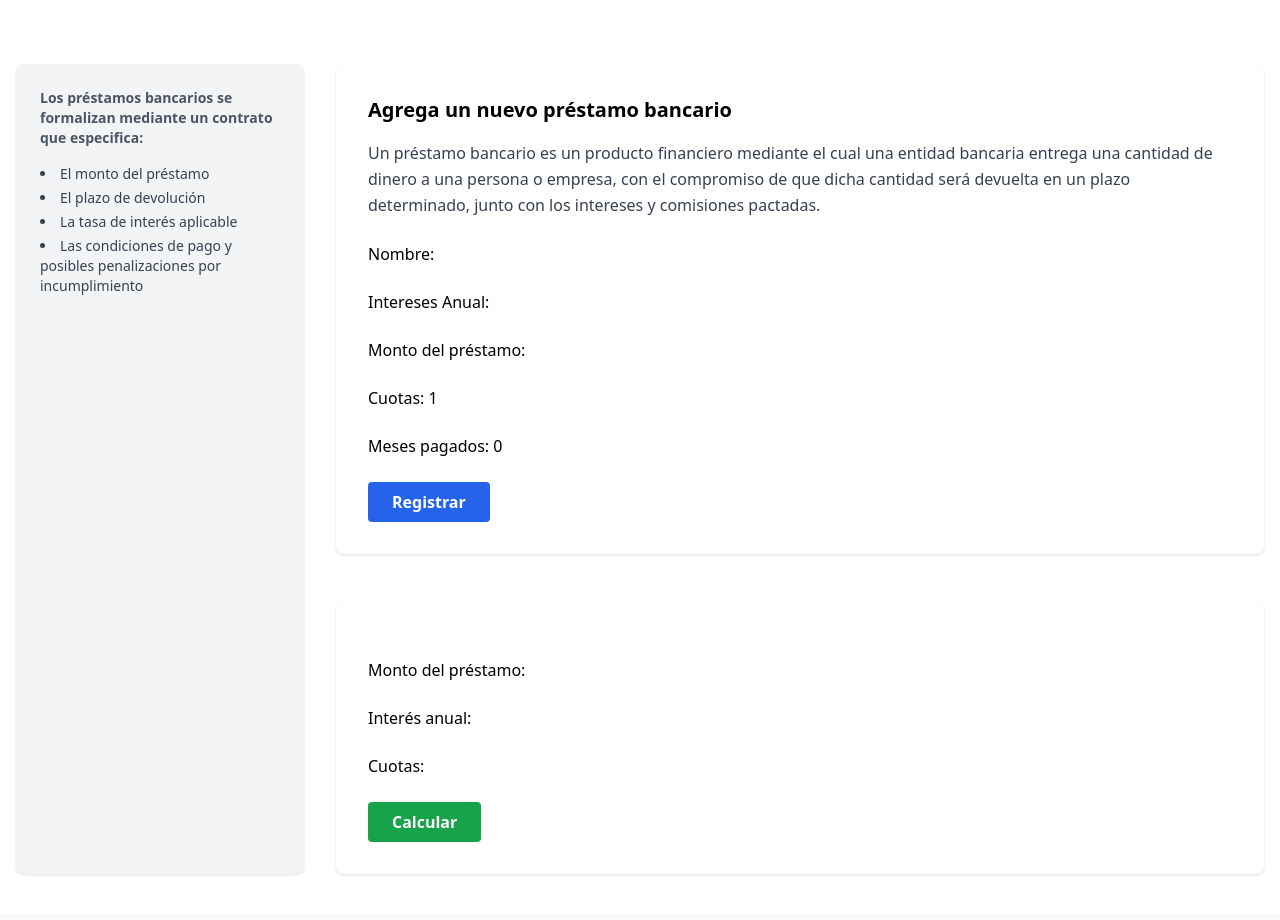
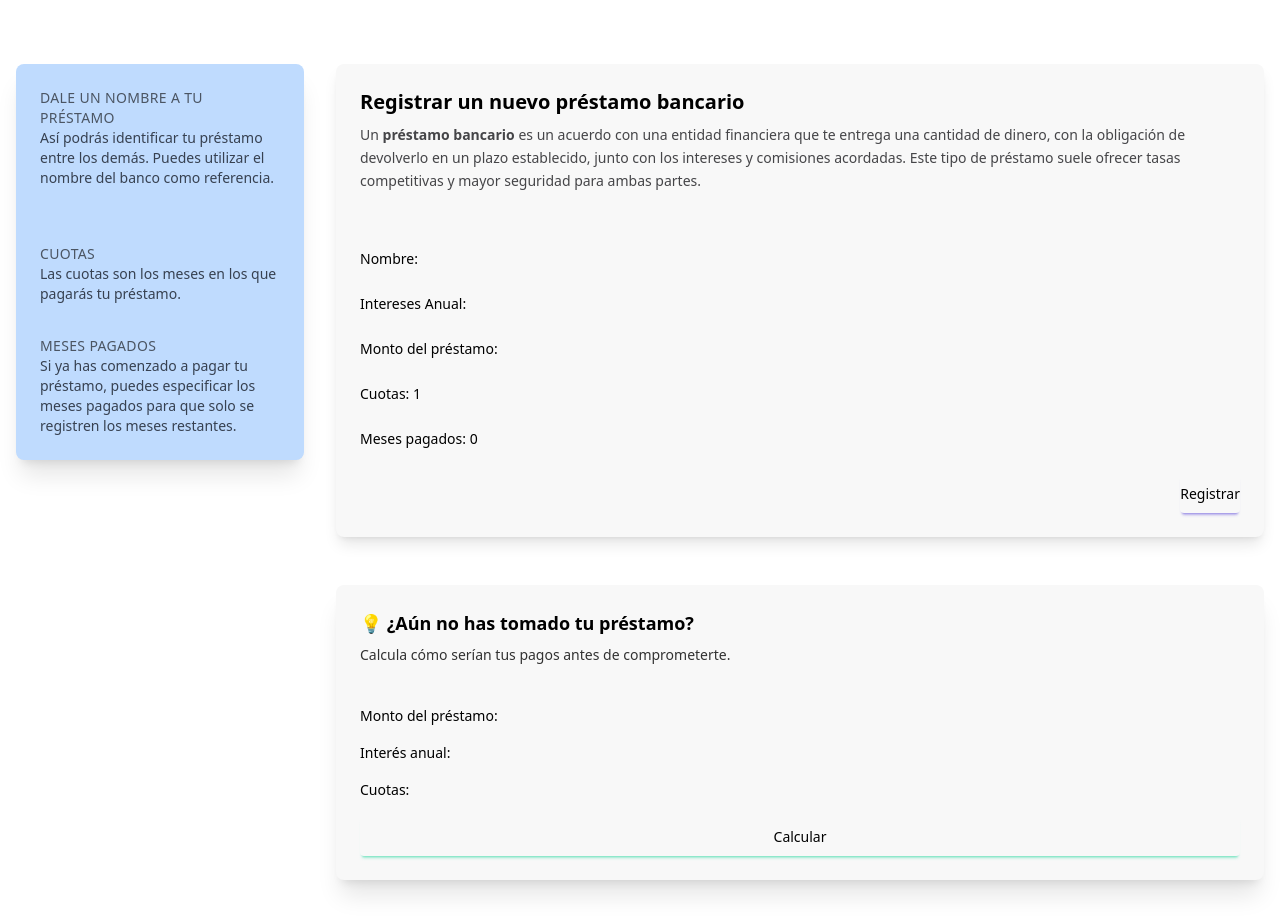
Before and after one commit to javierd23/Loan_app, a Django app: page /loan/bank/create in a window 1280 px wide. Shown: the part 100-1020 px from the top of the page. Before the commit the page ends 975 px from the top, so only its background shows below. Run offline with Django 5.2, Linux system fonts and the light colour scheme; the visitor is signed in with stand-in values (Sample User, id 1); style sheets or scripts are compiled from the project's sources; some libraries are stand-ins or nearby versions.

Commit message:
On this commit I added some setting to the detail view to the no bank loan and some info to the bank.

```diff
--- a/loan/templates/loan/bank_loan.html
+++ b/loan/templates/loan/bank_loan.html
@@ -20,94 +20,138 @@
 <div class="max-w-7xl mx-auto px-4 py-10 grid grid-cols-1 md:grid-cols-4 gap-8">
 
   <!-- Sidebar info -->
-  <aside class="md:col-span-1 dark:bg-gray-900 bg-gray-100 p-6 rounded-lg shadow">
-    <h4 class="text-gray-600 dark:text-white text-sm mb-4 font-semibold">
-      Los préstamos bancarios se formalizan mediante un contrato que especifica:
+  <aside class="md:col-span-1 transform hover:scale-[1.01]">
+    <div class="card bg-blue-200 dark:bg-gray-900 shadow-xl">
+      <div class="card-body space-y-6">
+
+        <!-- Nombre del préstamo -->
+        <div>
+          <h4 class="card-title text-sm uppercase tracking-wide text-gray-600 dark:text-white">
+            Dale un nombre a tu préstamo
           </h4>
-    <ul class="list-disc list-inside dark:text-gray-300 text-gray-700 space-y-1 text-sm">
-      <li>El monto del préstamo</li>
-      <li>El plazo de devolución</li>
-      <li>La tasa de interés aplicable</li>
-      <li>Las condiciones de pago y posibles penalizaciones por incumplimiento</li>
-    </ul>
+          <p class="text-gray-700 dark:text-gray-300 text-sm">
+            Así podrás identificar tu préstamo entre los demás. Puedes utilizar el nombre del banco como referencia.
+          </p>
+        </div>
+
+        <!-- Cuotas -->
+        <div>
+          <h4 class="card-title text-sm uppercase tracking-wide text-gray-600 dark:text-white">
+            Cuotas
+          </h4>
+          <p class="text-gray-700 dark:text-gray-300 text-sm">
+            Las cuotas son los meses en los que pagarás tu préstamo.
+          </p>
+        </div>
+
+        <!-- Meses pagados -->
+        <div>
+          <h4 class="card-title text-sm uppercase tracking-wide text-gray-600 dark:text-white">
+            Meses pagados
+          </h4>
+          <p class="text-gray-700 dark:text-gray-300 text-sm">
+            Si ya has comenzado a pagar tu préstamo, puedes especificar los meses pagados para que solo se registren los meses restantes.
+          </p>
+        </div>
+
+      </div>
+    </div>
   </aside>
 
   <!-- Main content -->
   <section class="md:col-span-3 space-y-12">
 
     <!-- Loan registration form -->
-    <div class="bg-white dark:bg-gray-900 p-8 rounded-lg shadow">
-      <h4 class="text-xl font-semibold mb-4">Agrega un nuevo préstamo bancario</h4>
-      <p class="mb-6 dark:text-gray-300  text-gray-700 leading-relaxed">
-        Un préstamo bancario es un producto financiero mediante el cual una entidad bancaria entrega una cantidad de dinero a una persona o empresa,
-        con el compromiso de que dicha cantidad será devuelta en un plazo determinado, junto con los intereses y comisiones pactadas.
+    <div class="card bg-base-200 dark:bg-gray-900 shadow-lg">
+      <div class="card-body">
+        <h4 class="card-title text-xl font-semibold">Registrar un nuevo préstamo bancario</h4>
+        <p class="mb-6 text-base-content/80 leading-relaxed">
+          Un <strong>préstamo bancario</strong> es un acuerdo con una entidad financiera que te entrega una cantidad de dinero,
+          con la obligación de devolverlo en un plazo establecido, junto con los intereses y comisiones acordadas.
+          Este tipo de préstamo suele ofrecer tasas competitivas y mayor seguridad para ambas partes.
         </p>
 
         <form action="{% url 'loan:create_bank' %}" method="POST" class="space-y-6">
           {% csrf_token %}
           {% if form_loan.non_field_errors %}
-          <div class="bg-red-100 text-red-700 p-4 rounded mb-4">
+            <div class="alert alert-error">
+              <span>
                 {% for error in form_loan.non_field_errors %}
-              <p>{{ error }}</p>
+                  {{ error }}
                 {% endfor %}
+              </span>
             </div>
           {% endif %}
           {{ form_loan|crispy }}
-        <button type="submit" name="loan-submit"
-          class="bg-blue-600 hover:bg-blue-700 text-white font-semibold py-2 px-6 rounded transition">
+          <div class="card-actions justify-end">
+            <button type="submit" name="loan-submit" class="btn btn-primary">
               Registrar
             </button>
+          </div>
         </form>
+      </div>
     </div>
 
     <!-- Calculator form -->
-    <div class="bg-white p-8 dark:bg-gray-900 rounded-lg shadow">
-      <form action="" method="POST" class="space-y-6">
+    <div class="card bg-base-200 dark:bg-base-300 shadow-xl">
+      <div class="card-body">
+        <h4 class="card-title text-lg font-bold">
+          💡 ¿Aún no has tomado tu préstamo?
+        </h4>
+        <p class="text-sm opacity-80">
+          Calcula cómo serían tus pagos antes de comprometerte.
+        </p>
+
+        <form action="" method="POST" class="space-y-4 mt-4">
           {% csrf_token %}
           {% if form.non_field_errors %}
-          <div class="bg-red-100 text-red-700 p-4 rounded mb-4">
+            <div class="alert alert-error shadow-lg">
+              <div>
+                <span>
                   {% for error in form.non_field_errors %}
-              <p>{{ error }}</p>
+                    {{ error }}
                   {% endfor %}
+                </span>
+              </div>
             </div>
           {% endif %}
-        {{ form|crispy}}
-        <button type="submit" name="calculator-submit"
-          class="bg-green-600 hover:bg-green-700 text-white font-semibold py-2 px-6 rounded transition">
+          {{ form|crispy }}
+
+          <button type="submit" name="calculator-submit" class="btn btn-success w-full">
             Calcular
           </button>
         </form>
 
         {% if result %}
-        <div class="mt-10 dark:bg-gray-800 bg-gray-50 p-6 rounded-lg shadow">
-          <h3 class="text-lg dark:text-white font-semibold mb-4">Resultado:</h3>
-          <p class="dark:text-white mb-6 text-gray-800">
-            La cuota mensual sería de:<br>
+          <div class="mt-8">
+            <h3 class="text-lg font-semibold mb-3">📊 Resultado</h3>
+            <p class="text-sm mb-4">
+              La cuota mensual sería de:
               <strong>${{ result.month_pay|floatformat:2 }}</strong><br>
-            Considerando un monto de <strong>${{ result.loan_amount_total|floatformat:2 }}</strong>
-            a una tasa de interés de <strong>{{ result.interest_rate }}%</strong>
-            por un plazo de <strong>{{ result.months }}</strong> meses.
+              Monto: <strong>${{ result.loan_amount_total|floatformat:2 }}</strong><br>
+              Tasa de interés: <strong>{{ result.interest_rate }}%</strong><br>
+              Plazo: <strong>{{ result.months }}</strong> meses
             </p>
 
-          <div class="dark:bg-gray-900 overflow-x-auto">
-            <table class="min-w-full divide-y divide-gray-300 bg-white rounded-lg">
-              <thead class="dark:text-white dark:bg-gray-900 bg-gray-100">
+            <div class="overflow-x-auto">
+              <table class="table table-zebra w-full">
+                <thead>
                   <tr>
-                  <th class="px-6 py-3 text-left text-xs font-medium text-gray-500 uppercase tracking-wider">Mes</th>
-                  <th class="px-6 py-3 text-left text-xs font-medium text-gray-500 uppercase tracking-wider">Pago</th>
-                  <th class="px-6 py-3 text-left text-xs font-medium text-gray-500 uppercase tracking-wider">Principal</th>
-                  <th class="px-6 py-3 text-left text-xs font-medium text-gray-500 uppercase tracking-wider">Interés</th>
-                  <th class="px-6 py-3 text-left text-xs font-medium text-gray-500 uppercase tracking-wider">Balance</th>
+                    <th>Mes</th>
+                    <th>Pago</th>
+                    <th>Principal</th>
+                    <th>Interés</th>
+                    <th>Balance</th>
                   </tr>
                 </thead>
-              <tbody class="divide-y dark:text-white divide-gray-200">
+                <tbody>
                   {% for row in result.schedule %}
-                <tr class="hover:bg-gray-50">
-                  <td class="px-6 py-3 whitespace-nowrap text-sm text-gray-900">{{ row.month }}</td>
-                  <td class="px-6 py-3 whitespace-nowrap text-sm text-gray-900">${{ row.monthly_payment }}</td>
-                  <td class="px-6 py-3 whitespace-nowrap text-sm text-gray-900">${{ row.principal }}</td>
-                  <td class="px-6 py-3 whitespace-nowrap text-sm text-gray-900">${{ row.interest }}</td>
-                  <td class="px-6 py-3 whitespace-nowrap text-sm text-gray-900">${{ row.remaining_balance }}</td>
+                  <tr>
+                    <td>{{ row.month }}</td>
+                    <td>${{ row.monthly_payment }}</td>
+                    <td>${{ row.principal }}</td>
+                    <td>${{ row.interest }}</td>
+                    <td>${{ row.remaining_balance }}</td>
                   </tr>
                   {% endfor %}
                 </tbody>
@@ -116,6 +160,7 @@
           </div>
         {% endif %}
       </div>
+    </div>
 
   </section>
 </div>
--- a/loan/templates/loan/register_loan.html
+++ b/loan/templates/loan/register_loan.html
@@ -5,7 +5,7 @@
 {% block content %}
 
 <div class="container  mx-auto px-4 py-12">
-  <div class="max-w-3xl  mx-auto bg-white dark:bg-gray-900 rounded-lg shadow p-8">
+  <div class="max-w-3xl  mx-auto bg-gray-200 dark:bg-gray-900 transform hover:scale-[1.01] rounded-lg shadow p-8">
     <h2 class="text-3xl flex justify-center font-bold dark:text-white mb-4 text-gray-800">Registra tu préstamo</h2>
     <p class="mb-6 flex justify-center dark:text-gray-400 text-gray-700">
       Te ayudamos a llevar el control de tus préstamos
```
Also changed, not shown: loan/templates/loan/banks_list.html (+51 -51 lines), loan/templates/loan/no_bank_detail.html (+40 -32 lines), loan/templates/loan/nobank_loan.html (+17 -11 lines). Lines whose indentation alone changed are shown as unchanged.
